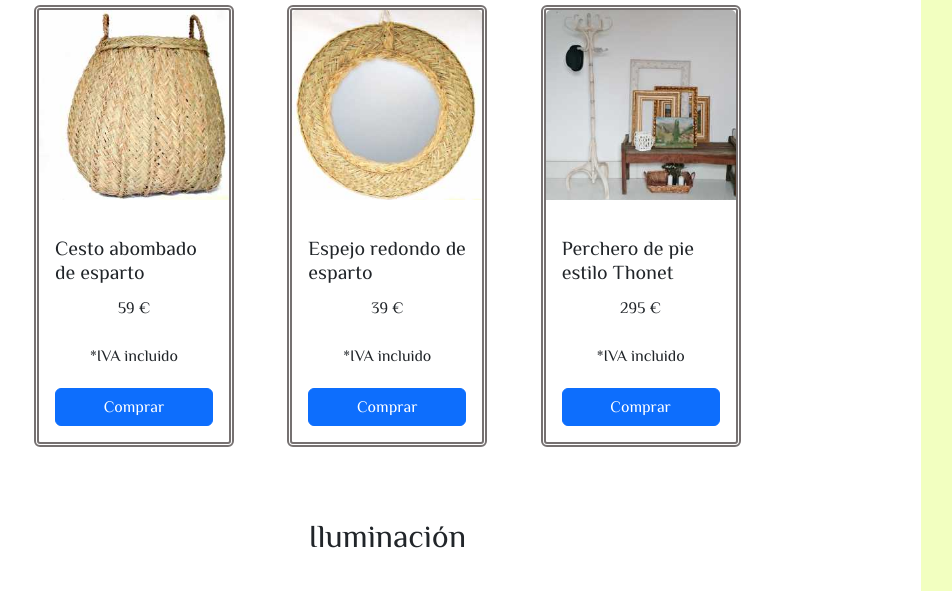
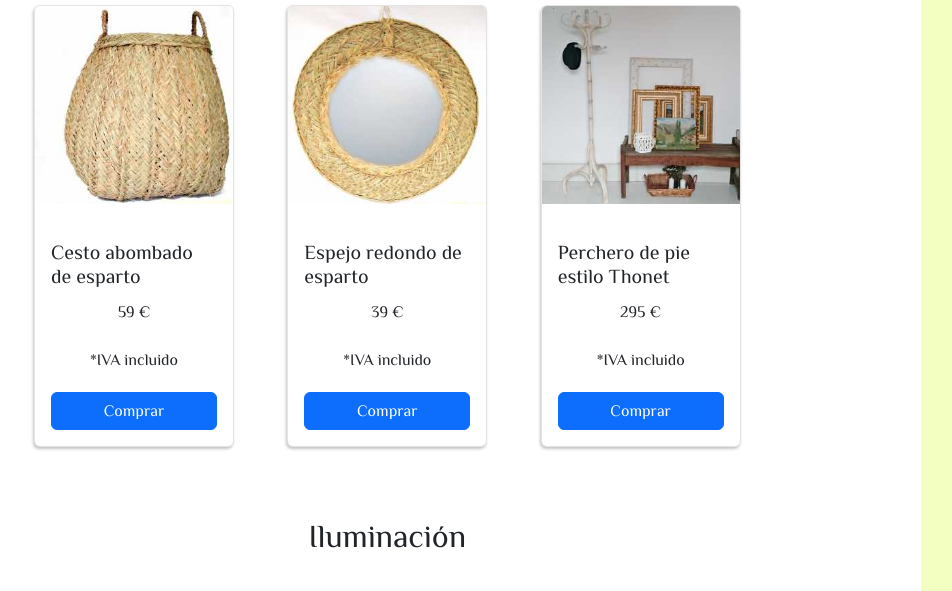
Before and after one commit to fernandaMarti/desarrollo-web, a website: page pages/tienda.html in a window 1280 px wide. Shown: the part 769-1360 px from the top of the page, without its empty margins (146-1098 px from the left). Drawn offline with nearby package versions, Linux system fonts and the light colour scheme.

Commit message:
modificacion de bordes de las cards

```diff
--- a/scss/estilo.scss
+++ b/scss/estilo.scss
@@ -209,9 +209,8 @@ form {
 .card {
     display: flex;
     flex-wrap: wrap;
-    border: solid 5px;
-    border-color: rgb(118, 113, 113);
-    border-style: double;
+    border-color:#76717130 ;
+    box-shadow: -1px 2px 3px #c8c3c3 ;
     max-width: 200px;
 }
 
```
Also changed, not shown: css/estilo.css.
